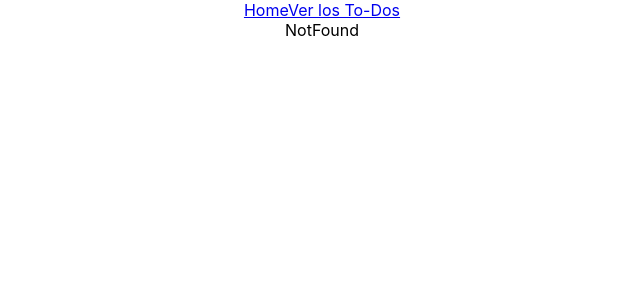
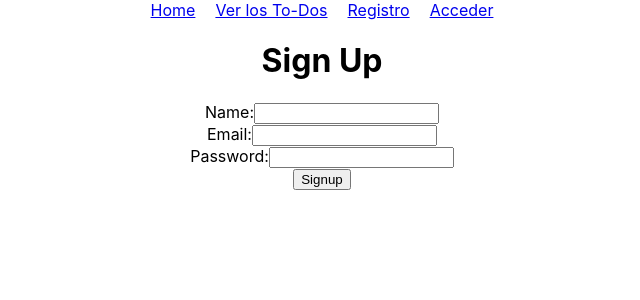
Before and after one commit to jorgeberrizbeitia/FT2206-todo-app-client, a React (Create React App) app: page /signup in a window 1280 px wide. Shown: the top 300 px of the page, without its empty margins (318-958 px from the left). Built offline with nearby package versions, Linux system fonts and the light colour scheme.

Commit message:
services done

```diff
--- a/src/App.css
+++ b/src/App.css
@@ -36,3 +36,7 @@
     transform: rotate(360deg);
   }
 }
+
+a {
+  margin: 10px
+}
--- a/src/App.js
+++ b/src/App.js
@@ -10,6 +10,8 @@ import TodoDetails from "./pages/todos/TodoDetails"
 import TodoEdit from "./pages/todos/TodoEdit"
 import Error from "./pages/Error"
 import NotFound from "./pages/NotFound"
+import Signup from './pages/auth/Signup';
+import Login from './pages/auth/Login';
 
 function App() {
   return (
@@ -23,6 +25,9 @@ function App() {
         <Route path="/todos" element={ <TodoList /> }/>
         <Route path="/todos/:id/details" element={ <TodoDetails /> }/>
         <Route path="/todos/:id/edit" element={ <TodoEdit /> }/>
+        <Route path="/signup" element={ <Signup/> }/>
+        <Route path="/login" element={ <Login/> }/>
+
 
         {/* componentes para error handling */}
         <Route path="/error" element={<Error />}/>
--- a/src/components/Navbar.jsx
+++ b/src/components/Navbar.jsx
@@ -7,6 +7,8 @@ function Navbar() {
 
       <Link to="/">Home</Link>
       <Link to="/todos">Ver los To-Dos</Link>
+      <Link to="/signup">Registro</Link>
+      <Link to="/login">Acceder</Link>
 
     </div>
   )
--- /dev/null
+++ b/src/pages/auth/Login.jsx
@@ -0,0 +1,48 @@
+import { useState } from "react";
+
+function Login() {
+
+  const [email, setEmail] = useState("");
+  const [password, setPassword] = useState("");
+
+  const handleEmailChange = (e) => setEmail(e.target.value);
+  const handlePasswordChange = (e) => setPassword(e.target.value);
+
+  const handleLogin = async (e) => {
+    e.preventDefault();
+    // ... login logic here
+
+
+    // eventualmente recibiremos el token y ... ya veremos
+  };
+
+  return (
+    <div>
+
+      <h1>Log In</h1>
+
+      <form onSubmit={handleLogin}>
+        <label>Email:</label>
+        <input
+          type="email"
+          name="email"
+          value={email}
+          onChange={handleEmailChange}
+        />
+        <br />
+        <label>Password:</label>
+        <input
+          type="password"
+          name="password"
+          value={password}
+          onChange={handlePasswordChange}
+        />
+        <br />
+        <button type="submit">Login</button>
+      </form>
+
+    </div>
+  );
+}
+
+export default Login;
--- /dev/null
+++ b/src/pages/auth/Signup.jsx
@@ -0,0 +1,55 @@
+import { useState } from "react";
+
+function Signup() {
+
+  const [username, setUsername] = useState("");
+  const [email, setEmail] = useState("");
+  const [password, setPassword] = useState("");
+
+  const handleUsernameChange = (e) => setUsername(e.target.value);
+  const handleEmailChange = (e) => setEmail(e.target.value);
+  const handlePasswordChange = (e) => setPassword(e.target.value);
+
+  const handleSignup = async (e) => {
+    e.preventDefault();
+    // ... signup logic here
+  };
+
+  return (
+    <div>
+
+      <h1>Sign Up</h1>
+
+      <form onSubmit={handleSignup}>
+        <label>Name:</label>
+        <input
+          type="text"
+          name="username"
+          value={username}
+          onChange={handleUsernameChange}
+        />
+        <br />
+        <label>Email:</label>
+        <input
+          type="email"
+          name="email"
+          value={email}
+          onChange={handleEmailChange}
+        />
+        <br />
+        <label>Password:</label>
+        <input
+          type="password"
+          name="password"
+          value={password}
+          onChange={handlePasswordChange}
+        />
+        <br />
+        <button type="submit">Signup</button>
+      </form>
+
+    </div>
+  );
+}
+
+export default Signup;
```
Also changed, not shown: src/services/auth.services.js (added, +25 -0 lines).
